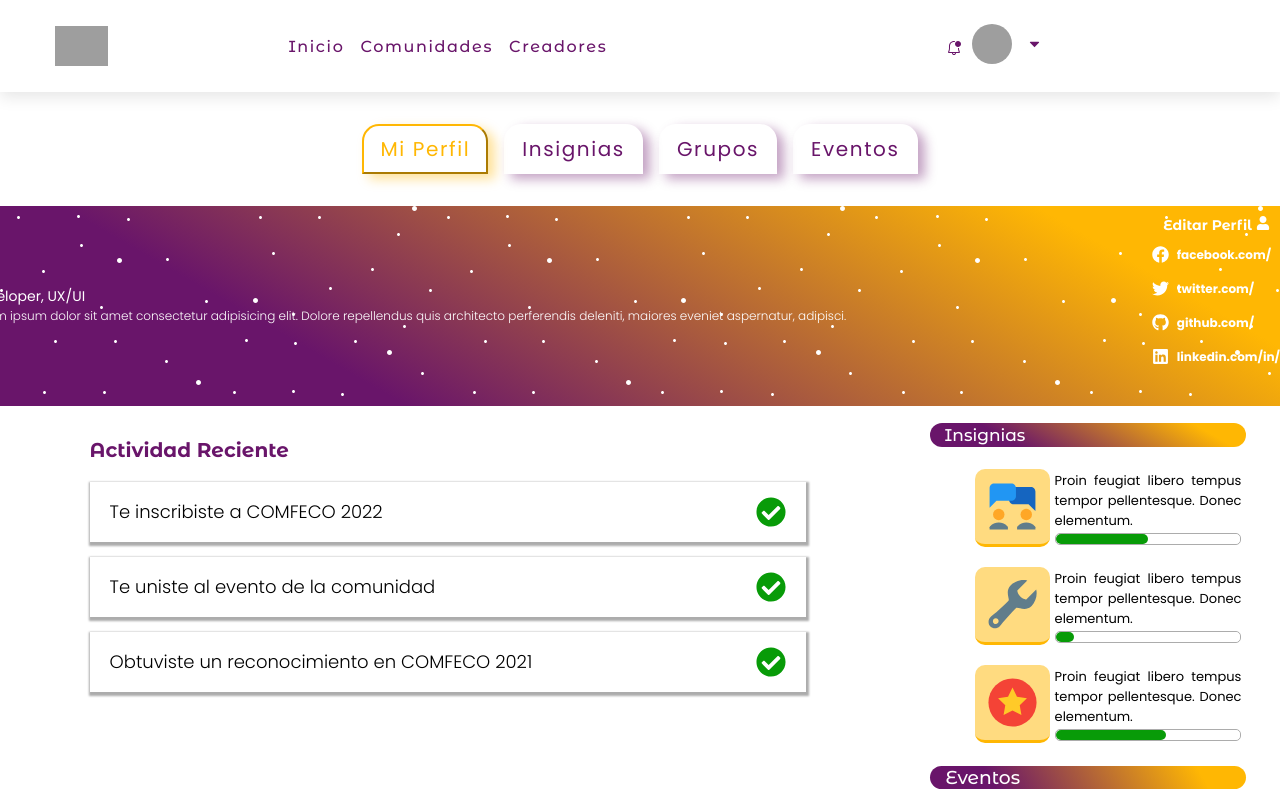
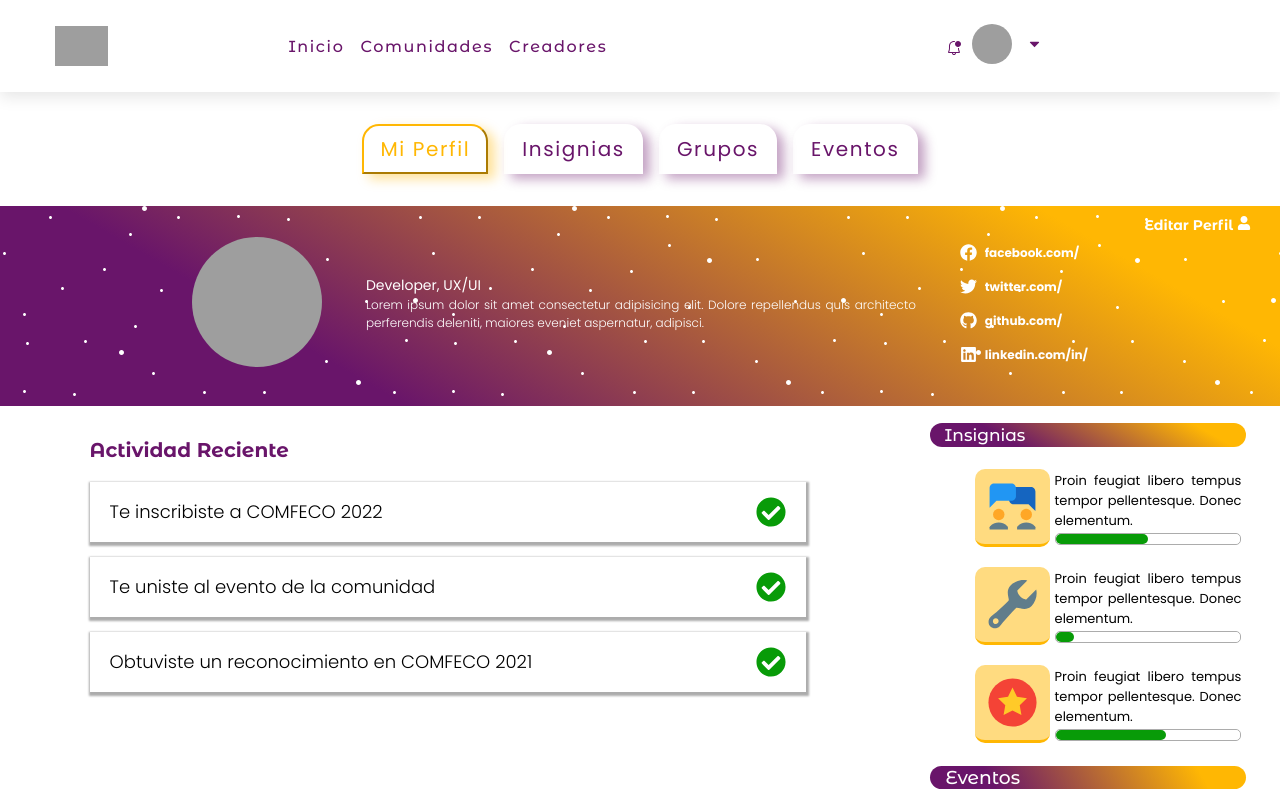
Before and after one commit to Comunidad-de-Programadores/team-react-16-comfeco, a React (Create React App) app: page /mi-perfil in a window 1280 px wide. Shown: the top 800 px of the page. Built offline with nearby package versions, Linux system fonts and the light colour scheme; no server answers; grey boxes are pictures that could not be loaded; a web font is replaced by a local one; what reactfire would draw is missing.

Commit message:
refactor: profileCard styles updated

```diff
--- a/src/components/ProfileCard/ProfileCard.scss
+++ b/src/components/ProfileCard/ProfileCard.scss
@@ -6,9 +6,11 @@
     align-items: center;
     color: $white-color;
     display: flex;
-    justify-content: center;
-    height: 100%;
-    width: 100%;
+    justify-content: space-between;
+    height: 95%;
+    padding: 0.2rem;
+    width: 70%;
+    margin: auto;
 
     @include respond(phone) {
         flex-direction: column;
@@ -20,7 +22,7 @@
         color: inherit;
         position: absolute;
         top: 10px;
-        right: 10px;
+        right: -10rem;
         font-weight: 600;
         font-size: 14px;
         font-family: $title-font;
@@ -48,7 +50,7 @@
     }
 
     &__info {
-        width: 100%;
+        max-width: 550px;
         text-align: justify;
         margin: 0;
 
@@ -97,7 +99,7 @@
         @include respond(phone) {
             display: flex;
             width: 50%;
-            margin-top: 10px;
+            margin-top: 0.2rem;
             justify-content: space-evenly;
         }
         .social-links {
--- a/src/components/TabsContainers/MyProfile/MyProfile.scss
+++ b/src/components/TabsContainers/MyProfile/MyProfile.scss
@@ -16,7 +16,6 @@
         .top--profile {
             background-image: url("../../../assets/img/stars.svg");
             height: 100%;
-            margin-left: -10rem;
 
             @include respond(phone) {
                 margin-left: 0;
```
